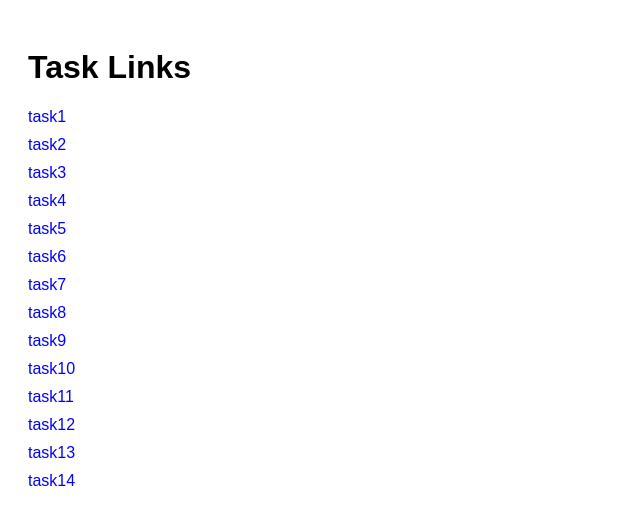
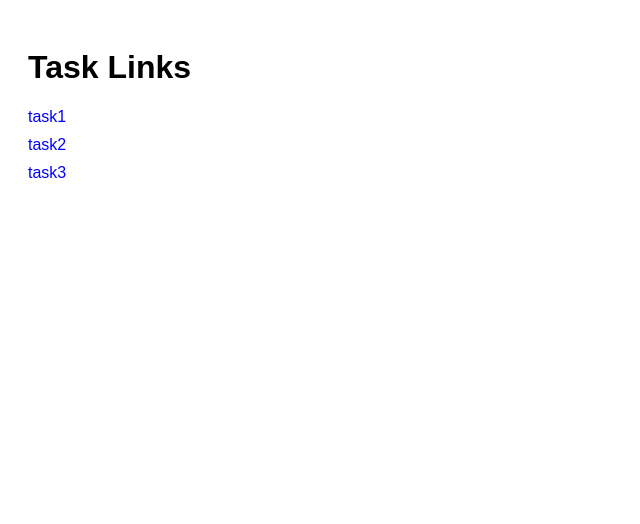
Before and after one commit to Sakshi-03012004/git_project, a plain HTML site: page index.html in a window 1280 px wide. Shown: the whole page, without its empty margins (0-640 px from the left). Drawn offline with Linux system fonts and the light colour scheme.

Commit message:
Update index.html

```diff
--- a/index.html
+++ b/index.html
@@ -25,16 +25,5 @@
     <a href="task1.html">task1</a>
     <a href="task2.html">task2</a>
     <a href="task3.html">task3</a>
-    <a href="css_tasks1-4.html">task4</a>
-    <a href="css_tasks1-4.html">task5</a>
-    <a href="css_tasks1-4.html">task6</a>
-    <a href="css_tasks1-4.html">task7</a>
-    <a href="css_tasks5.html">task8</a>
-    <a href="css_tasks6.html">task9</a>
-    <a href="bootstrap1.html">task10</a>
-    <a href="bootstrap2.html">task11</a>
-    <a href="bootstrap3.html">task12</a>
-    <a href="bootstrap4.html">task13</a>
-    <a href="bootstrap5.html">task14</a>
 </body>
 </html>
```
